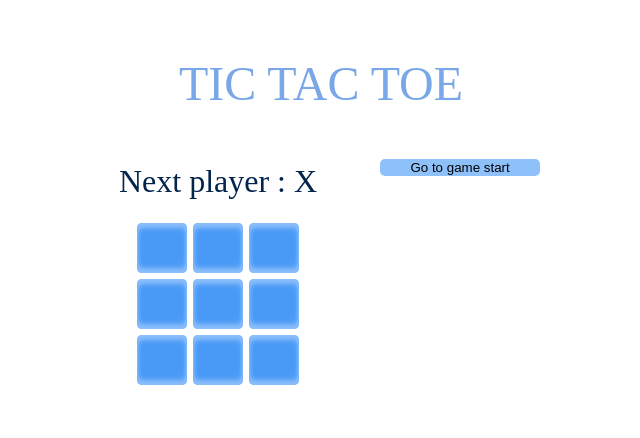
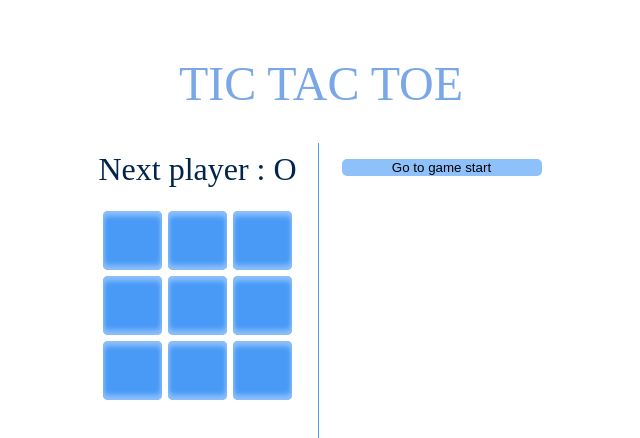
Before and after one commit to SNU-HCIL/2020-Summer-MS-Seminar, a Svelte app in the folder hj/svelte-typescript-app/: page / in a window 1280 px wide. Shown: the top 438 px of the page, without its empty margins (319-959 px from the left). Built offline with nearby package versions, Linux system fonts and the light colour scheme; the HTML template or start-up script is replaced by a standard one.

Commit message:
design applied

```diff
--- a/hj/svelte-typescript-app/src/Board.svelte
+++ b/hj/svelte-typescript-app/src/Board.svelte
@@ -1,6 +1,6 @@
 <script lang="ts">
     import { gameLog, State, logStatus } from "./stores"
-    import { fade } from "svelte/transition"
+    import { fade, blur } from "svelte/transition"
 
 
     let cells : any;
@@ -13,6 +13,7 @@
     logStatus.subscribe(n => {
         currentLogStatus = n;
         cells = lastLog[n].board;
+        currentState = lastLog[n].before_turn;
         winner = checkWinner();
         finished = (winner !== State.E) ? true : false;
     });
@@ -97,19 +98,19 @@
     }
 
 </script>
-<div>
-    <h2>
-        {#if winner === State.E}
-            Next player : {#if currentState === State.O} O {:else} X {/if}
-        {:else}
-            Winner is {#if winner === State.O} O {:else} X {/if}
-        {/if}
-    </h2>
+<div id="board-view">
+    {#if winner === State.E}
+        <h2>Next player : {#if currentState === State.O} O {:else} X {/if}</h2>
+    {:else}
+        <h2>Winner is {#if winner === State.O} O {:else} X {/if}</h2>
+    {/if}
     <div id="game-board">
         {#each cells as cell_row, i}
             <div class="cell-row">
                 {#each cell_row as cell, j}
-                    <button id="button_{i}{j}" on:click={clickCell} disabled={finished || cells[i][j] !== State.E}>
+                    <button id="button_{i}{j}" on:click={clickCell}
+                            disabled={finished || cells[i][j] !== State.E}
+                            style={finished || cells[i][j] !== State.E ? "cursor:default": "cursor:pointer"}>
                         {#if cell != State.E}
                             <span transition:fade>
                                 {#if cell == State.O} O {:else} X {/if}
@@ -124,8 +125,8 @@
 
 <style type="text/scss">
     button {
-        width: 50px;
-        height: 50px;
+        width: 59px;
+        height: 59px;
         margin: 3px;
         padding: auto;
         border: 0px;
@@ -133,7 +134,7 @@
         box-shadow: 0 5px 5px #8ec0fa inset, 0 -5px 5px #8ec0fa inset;
         background: #499af7;
         text-align: center;
-        color: rgba(0, 0, 0, 1)
+        color: rgba(0, 0, 0, 1);
     }
 
     .cell-row {
@@ -144,11 +145,19 @@
         display: inline-block;
     }
 
+    #board-view {
+        border-right: 1px #499af7 solid;
+        height: 350px;
+    }
+
     h2 {
 		color: #03254c;
 		font-size: 2em;
-        font-weight: 300;
+        font-weight: 200;
         margin: 20px;
+        margin-top:8px;
+        margin-bottom:20px;
+        width: 200px;
     }
 
 
--- a/hj/svelte-typescript-app/src/Log.svelte
+++ b/hj/svelte-typescript-app/src/Log.svelte
@@ -1,5 +1,6 @@
 <script lang="ts">
     import { gameLog, State, logStatus } from "./stores"
+    import { scale } from "svelte/transition"
 
     let logs : any;
     gameLog.subscribe(v => { logs = v });
@@ -16,7 +17,7 @@
     <ul>
         {#each logs as log, i}
             <li>
-                <button on:click={revertLog} id="log_{i}">
+                <button on:click={revertLog} id="log_{i}" transition:scale>
                     {#if i === 0}
                         Go to game start
                     {:else}
@@ -31,13 +32,14 @@
 <style>
     button {
         margin: 3px;
-        width: 160px;
+        width: 200px;
         padding: auto;
         border: 0px;
         border-radius: 5px;
         background: #8ec0fa;
         text-align: center;
-        color: rgba(0, 0, 0, 1)
+        color: rgba(0, 0, 0, 1);
+        cursor: pointer;
     }
 
     #log-view {
@@ -48,7 +50,9 @@
 
     ul {
         list-style: none;
-
         font-size: 13px;
+        margin-left: 20px;
+        margin-right: 20px;
+        padding: 0px;
     }
 </style>
```
